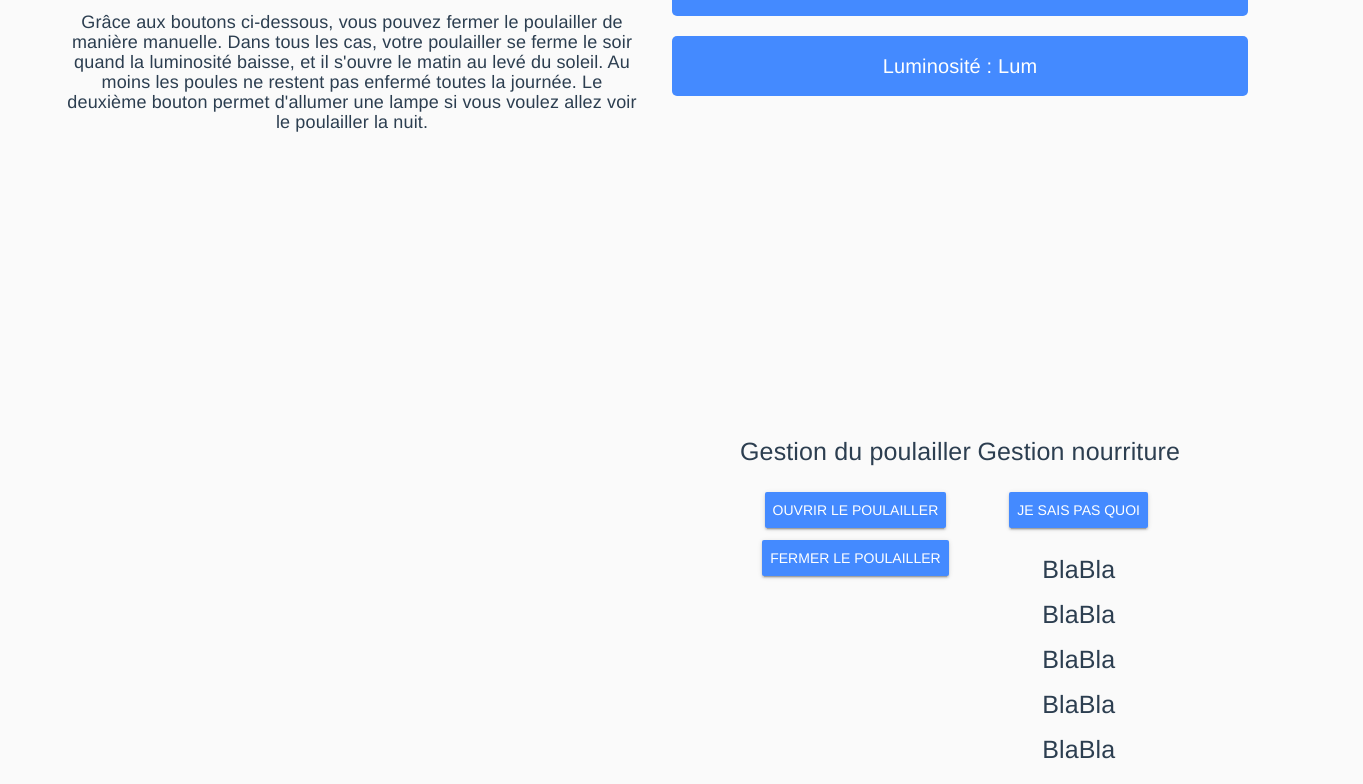
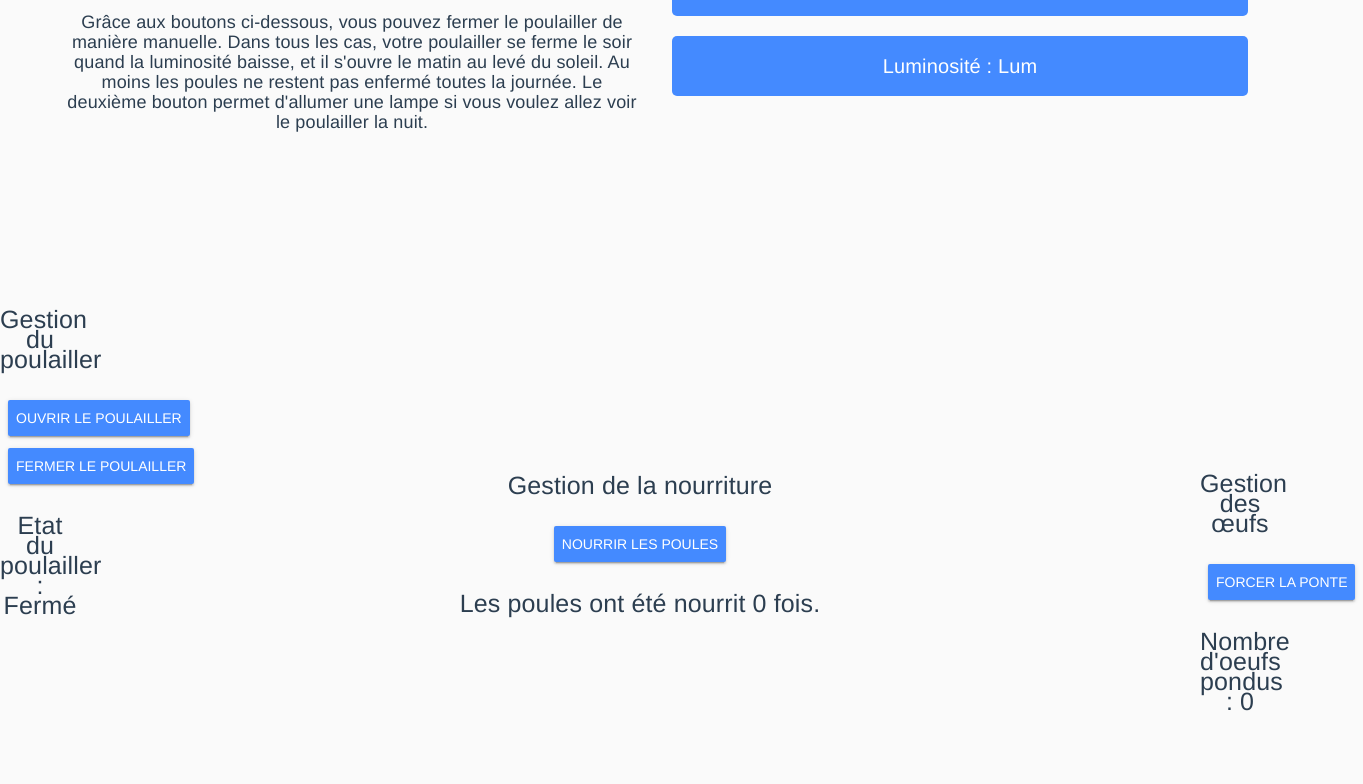
Before and after one commit to VinceSelva/projet-iot-rejneri-selva, a Vue app in the folder projet-vue/: page /poulailler in a window 1280 px wide. Shown: the part 188-972 px from the top of the page, 1363 px wide, since content can reach past the window. After the commit the page ends 903 px from the top, so only its background shows below. Built offline with nearby package versions, Linux system fonts and the light colour scheme; no server answers; what highcharts-vue would draw is missing.

Commit message:
Debut get state piscine/poulailler avec esp

```diff
--- a/projet-vue/src/components/Piscine.vue
+++ b/projet-vue/src/components/Piscine.vue
@@ -23,12 +23,14 @@
         <md-button class="md-primary md-raised" v-on:click="switchState('30:AE:A4:86:C3:20')">Allumer la led</md-button>
         <br>
         <md-button class="md-primary md-raised" v-on:click="switchState('30:AE:A4:86:C3:20')">Eteindre la led</md-button>
+        <p> Etat de la lumière : {{etatLumiere}} </p>
       </div>
       <div class="voletPiscine">
         <p> Gestion du volet </p>
         <md-button class="md-primary md-raised" v-on:click="switchState('30:AE:A4:86:C3:20')">Ouvrir la piscine</md-button>
         <br>
         <md-button class="md-primary md-raised" v-on:click="switchState('30:AE:A4:86:C3:20')">Fermer la piscine</md-button>
+        <p> Etat du volet : {{etatVolet}} </p>
       </div>
      </div>
   </div>
@@ -44,6 +46,8 @@ export default {
       states: [],
       lastTemp: null,
       lastLuminosite: null,
+      etatLumiere: "Eteinte",
+      etatVolet: "Fermé",
       node_url: "http://localhost:3000",
       which_esps: [
         "30:AE:A4:86:C3:20",
@@ -161,9 +165,11 @@ export default {
       //console.log("test " + path + " : " + val);
 
       if(path == "/esp/light" && val >= 1000){
+        this.etatVolet = "Ouvert";
         console.log("Ouvrir piscine");
       }
       else if (path == "/esp/light" && val < 1000){
+        this.etatVolet = "Fermé";
         console.log("Fermé piscine");
       }
       if(path == "/esp/temp" && val >= 26){
--- a/projet-vue/src/components/Poulailler.vue
+++ b/projet-vue/src/components/Poulailler.vue
@@ -23,20 +23,24 @@
         <md-button class="md-primary md-raised" v-on:click="switchState('30:AE:A4:86:C3:20')">Ouvrir le poulailler</md-button>
         <br>
         <md-button class="md-primary md-raised" v-on:click="switchState('30:AE:A4:86:C3:20')">Fermer le poulailler</md-button>
+        <p>Etat du poulailler : {{etatPoulailler}}</p>
 
       </div>
 
       <div class="mangerPoulailler">
-        <p> Gestion nourriture </p>
-        <md-button class="md-primary md-raised" v-on:click="switchState('30:AE:A4:86:C3:20')">Je sais pas quoi</md-button>
-        <p> BlaBla </p>
-        <p> BlaBla </p>
-        <p> BlaBla </p>
-        <p> BlaBla </p>
-        <p> BlaBla </p>
+        <p> Gestion de la nourriture  </p>
+          <md-button class="md-primary md-raised" v-on:click="nourrir += 1">Nourrir les poules</md-button>
+        <p>Les poules ont été nourrit {{ nourrir }} fois.</p>
       </div>
 
-  </div>
+      <div class="oeufPoulailler">
+        <p> Gestion des œufs  </p>
+          <md-button class="md-primary md-raised" v-on:click="oeufs += 1">Forcer la ponte</md-button>
+        <p>Nombre d'oeufs pondus : {{ oeufs }}</p>
+
+      </div>
+
+      </div>
 </template>
 
 <script>
@@ -48,6 +52,9 @@ export default {
       states: [],
       lastTemp: null,
       lastLuminosite: null,
+      etatPoulailler: "Fermé",
+      oeufs: 0,
+      nourrir: 0,
       node_url: "http://localhost:3000",
       which_esps: [
         "30:AE:A4:86:C3:20",
@@ -194,15 +201,18 @@ h1{
 }
 .ledPoulailler{
   font-size: 25px;
-  float: left;
-  margin-top: 300px;
-  margin-left: 100px;
+  margin-top: 400px;
+  margin-right: 1200px;
 }
 .mangerPoulailler{
   font-size: 25px;
-  float: right;
-  margin-top: 300px;
-  margin-right: 100px;
+  margin-top: -165px;
+}
+
+.oeufPoulailler{
+  font-size: 25px;
+  margin-top: -165px;
+  margin-left: 1200px;
 }
 
 
```
